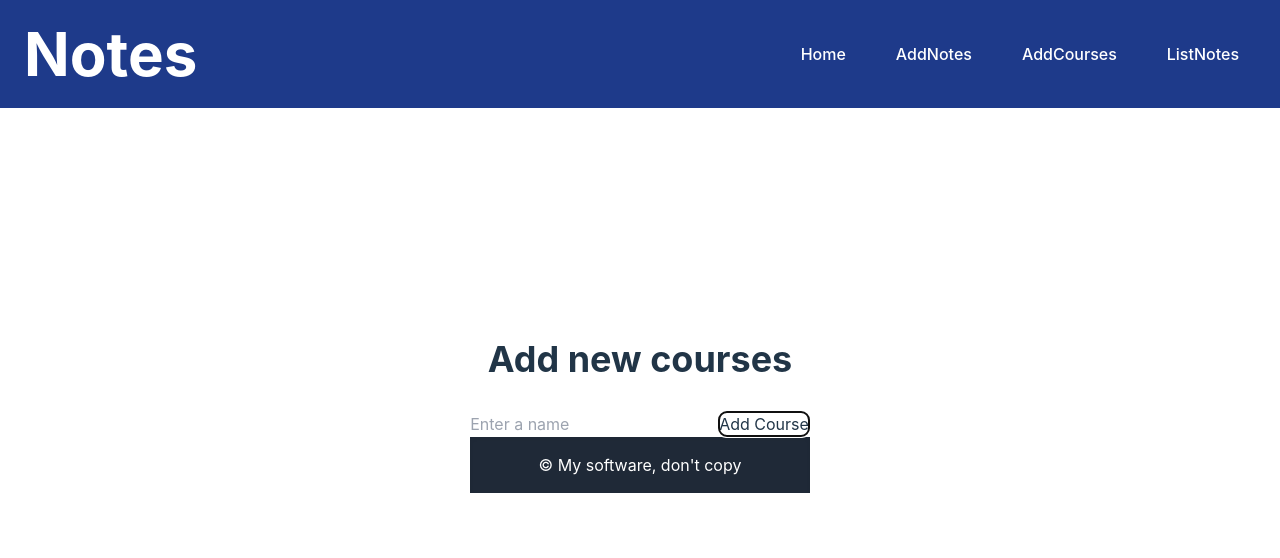
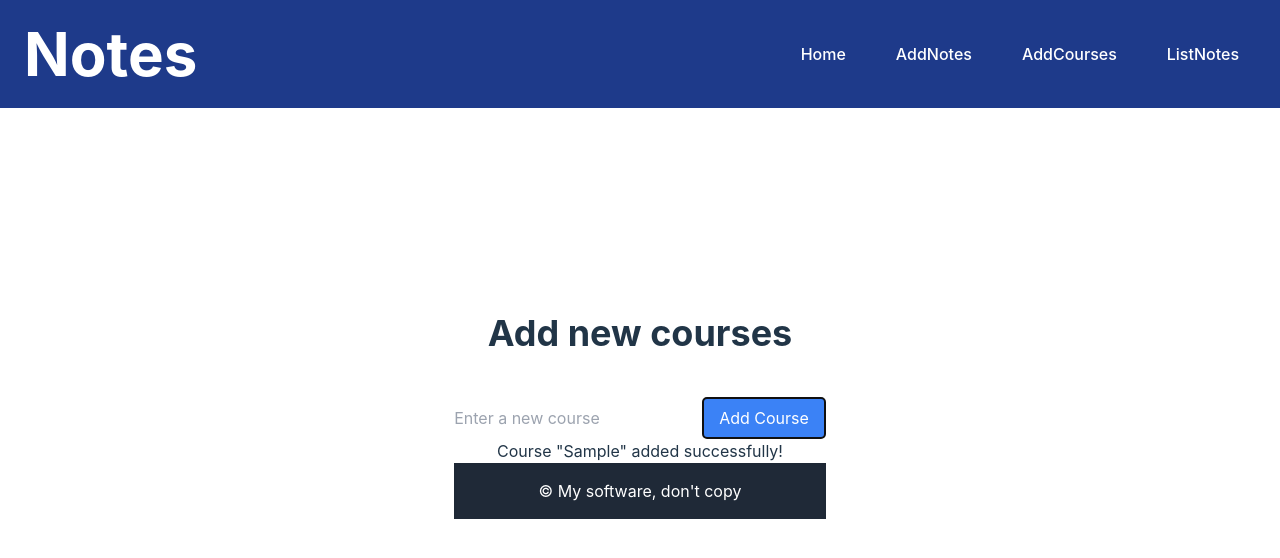
Before and after one commit to ViliVieno/Frontend-Lopputyo, a React (Vite) app in the folder frontend-lopputyo/: page /addcourses in a window 1280 px wide. Both pictures are taken after typing "Sample" into the empty fields and a click on the button "Add Course". Shown: the top 558 px of the page. Built offline with nearby package versions, Linux system fonts and the light colour scheme; no server answers.

Commit message:
Final Version.

```diff
--- a/frontend-lopputyo/src/NewPage/AddCourses.jsx
+++ b/frontend-lopputyo/src/NewPage/AddCourses.jsx
@@ -1,10 +1,16 @@
-import { useState } from "react";
+import { useState, useEffect } from "react";
 import NoteStore from "../noteStore/NoteStore";
 
 function AddCourses() {
 
-    const { addCourse } = NoteStore();
+    const { addCourse, fetchCourse, fetchNote } = NoteStore();
     const [NewCourse, SetNewCourse] = useState("");
+    const [courseAdded, setCourseAdded] = useState("");
+
+    useEffect(() => {
+        fetchCourse();
+        fetchNote();
+    }, []);
 
     const handleAddCourse = () => {
         if (!NewCourse.trim()) {
@@ -12,6 +18,7 @@ function AddCourses() {
             return;
         }
         addCourse(NewCourse);
+        setCourseAdded(`Course "${NewCourse}" added successfully!`);
         SetNewCourse("");
     };
 
@@ -24,9 +31,15 @@ function AddCourses() {
                 type="text"
                 value={NewCourse}
                 onChange={(e) => SetNewCourse(e.target.value)}
-                placeholder="Enter a name"
+                placeholder="Enter a new course"
             />
-            <button onClick={handleAddCourse}>Add Course</button>
+            <button onClick={handleAddCourse}
+            className="mt-3 px-4 py-2 bg-blue-500 text-white rounded hover:bg-blue-700 transition"
+            >Add Course</button>
+
+            {courseAdded && (
+                <p>{courseAdded}</p>
+            )}
         </div>
     );
 }
--- a/frontend-lopputyo/src/NewPage/AddNotes.jsx
+++ b/frontend-lopputyo/src/NewPage/AddNotes.jsx
@@ -5,6 +5,7 @@ function AddNotes() {
 
     const { courses, notes, newNote, fetchCourse, fetchNote, addNote, setNewNote } = NoteStore();
     const [selectedCourseId, setSelectedCourseId] = useState("");
+    const [courseIdAdded, setCourseIdAdded] = useState("");
 
     useEffect(() => {
         fetchCourse();
@@ -28,6 +29,7 @@ function AddNotes() {
         }
 
         addNote(selectedCourseId, newNote);
+        setCourseIdAdded(`Note for course "${selectedCourseId}" added succesfully!`);
         setNewNote("");
     }
 
@@ -38,7 +40,6 @@ function AddNotes() {
             </div>
             <h1>Select a Course and add a note for it</h1>
 
-            {/* Dropdown Menu */}
             <select value={selectedCourseId} onChange={handleCourseChange}>
                 <option value=""></option>
                 {courses.map((course) => (
@@ -64,6 +65,10 @@ function AddNotes() {
                 </div>
             )}
 
+            {courseIdAdded && (
+                <p>{courseIdAdded}</p>
+            )}
+
                 {selectedCourseId && (
                 <div style={{ marginTop: "20px" }}>
                     <h3>Latest note for this class:</h3>
--- a/frontend-lopputyo/src/NewPage/MainPage.jsx
+++ b/frontend-lopputyo/src/NewPage/MainPage.jsx
@@ -16,7 +16,7 @@ const MainPage = () => {
                         <Link to="/ListNotes">
                           <button className="bg-gray-100 text-black px-4 py-2 rounded hover:bg-gray-200">List notes</button>
                         </Link>
-                        <Link to="AddCourses">
+                        <Link to="/AddCourses">
                           <button className="bg-gray-100 text-black px-4 py-2 rounded hover:bg-gray-200 text-center;">Add courses</button>
                         </Link>
                     </div>
--- a/frontend-lopputyo/src/noteStore/NoteStore.jsx
+++ b/frontend-lopputyo/src/noteStore/NoteStore.jsx
@@ -7,7 +7,7 @@ const noteStore = create((set) => ({
     hasFetched: false,
     hasFetchedNote: false,
     fetchCourse: async () => {
-        if (!noteStore.getState().hasFetched) {
+        if (!noteStore.getState().hasFetched) { // This is mostly a replica of the one made in class.
             try {
                 const response = await fetch(
                     "https://luentomuistiinpano-api.netlify.app/.netlify/functions/courses"
@@ -40,7 +40,7 @@ const noteStore = create((set) => ({
         const newNote = {
             id: state.notes.length + 1,
             text: noteText,
-            timestamp: new Date().toISOString(),
+            timestamp: new Date().toISOString(), // There must be a better way to display time, but this works so I left it here.
             course: course,
         };
 
```
Also changed, not shown: frontend-lopputyo/src/noteStore/ListNotesStore.jsx (deleted, +0 -20 lines), 1 other file (tests, documents, lock files or other folders).
